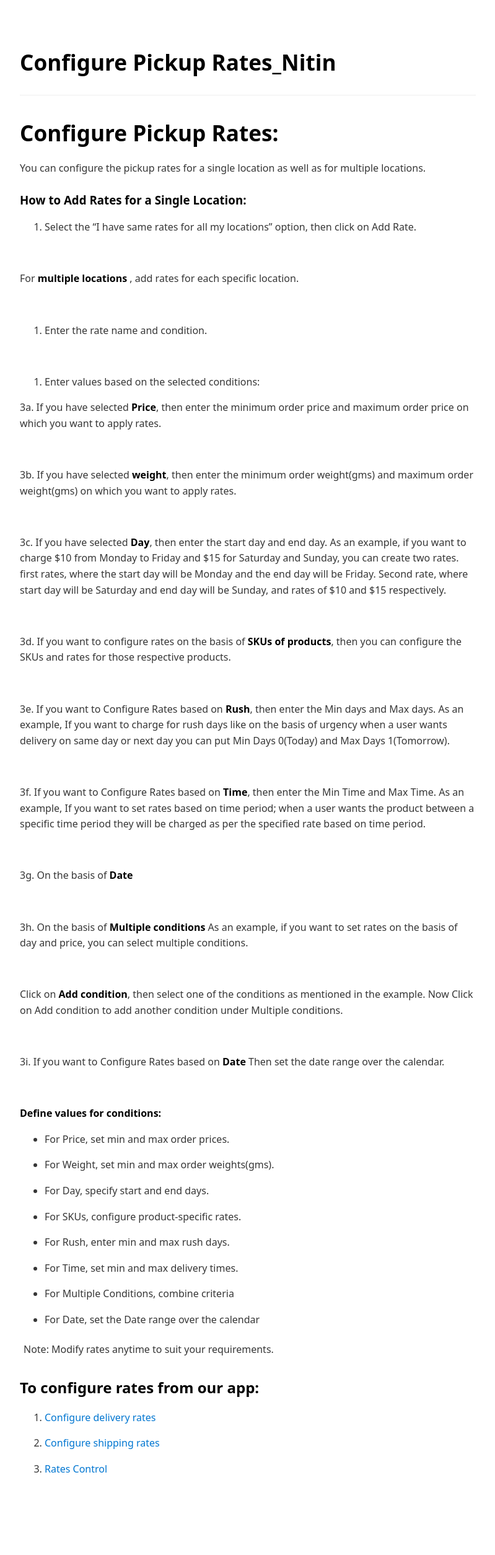
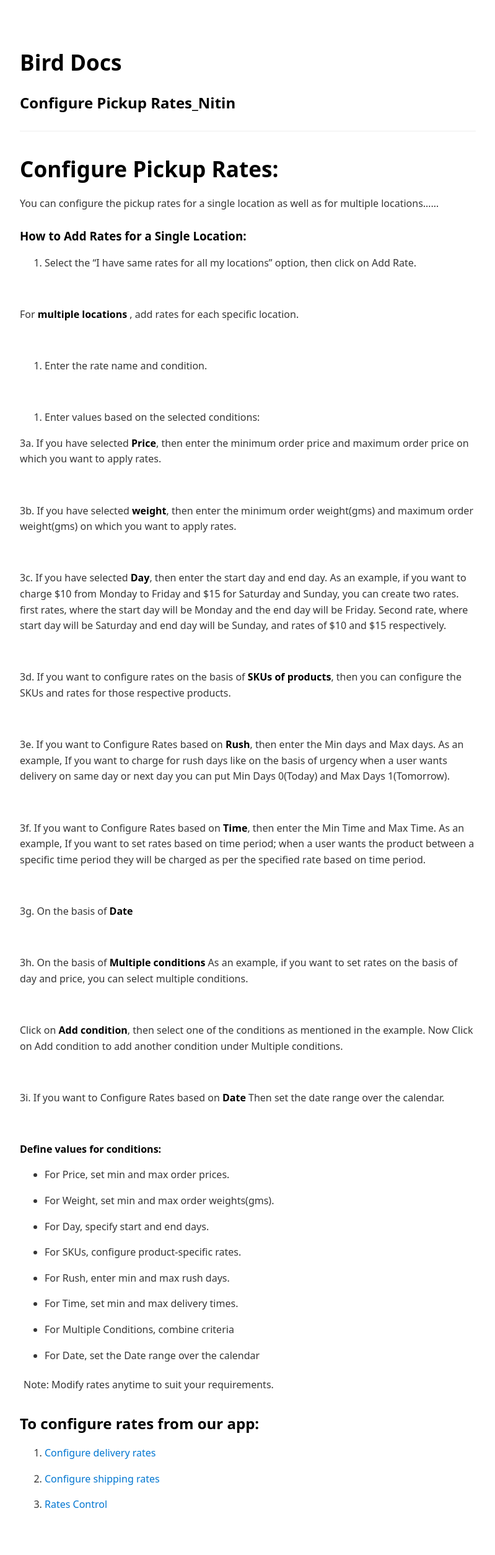
Before and after one commit to atinder/bird-docs, a Jekyll site: the page built from docs/uncategorized/general/configure-pickup-rates_nitin-b98ff675-af78-4b26-ac84-250a455f040f.md, in a window 1280 px wide. Shown: the whole page at 62% size, without its empty margins (240-1039 px from the left). Built offline with Jekyll 4.4.1, drawn with Linux system fonts in a browser that asks for light colours; our own code applies the rules of GitHub Pages for plain Markdown files; before the commit the page ends 2451 px from its top, so only the background shows below that.

```diff
--- a/_config.yml
+++ b/_config.yml
@@ -1,7 +1,7 @@
 title: Bird Docs
 description: Documentation for Bird
 url: "https://atinder.github.io"
-# baseurl is set via command line for PR previews
+baseurl: "/bird-docs"
 
 # Build settings
 markdown: kramdown
--- a/_layouts/default.html
+++ b/_layouts/default.html
@@ -23,12 +23,24 @@
             max-width: 100%;
             height: auto;
         }
+        .home-link {
+            text-decoration: none;
+            color: inherit;
+        }
+        .home-link:hover {
+            text-decoration: underline;
+        }
     </style>
 </head>
 <body>
     <div class="container">
         <header class="header">
-            <h1>{{ page.title }}</h1>
+            <a href="{{ site.baseurl }}/" class="home-link">
+                <h1>{{ site.title }}</h1>
+            </a>
+            {% if page.title != site.title %}
+            <h2>{{ page.title }}</h2>
+            {% endif %}
         </header>
         <main class="content">
             {{ content }}
--- a/docs/uncategorized/general/configure-pickup-rates_nitin-b98ff675-af78-4b26-ac84-250a455f040f.md
+++ b/docs/uncategorized/general/configure-pickup-rates_nitin-b98ff675-af78-4b26-ac84-250a455f040f.md
@@ -9,7 +9,7 @@ crisp_updated_at: 1740485971000
 
 # Configure Pickup Rates:
 
-You can configure the pickup rates for a single location as well as for multiple locations.
+You can configure the pickup rates for a single location as well as for multiple locations......
 
 ### How to Add Rates for a Single Location:
 
```
Also changed, not shown: index.md (added, +14 -0 lines).
